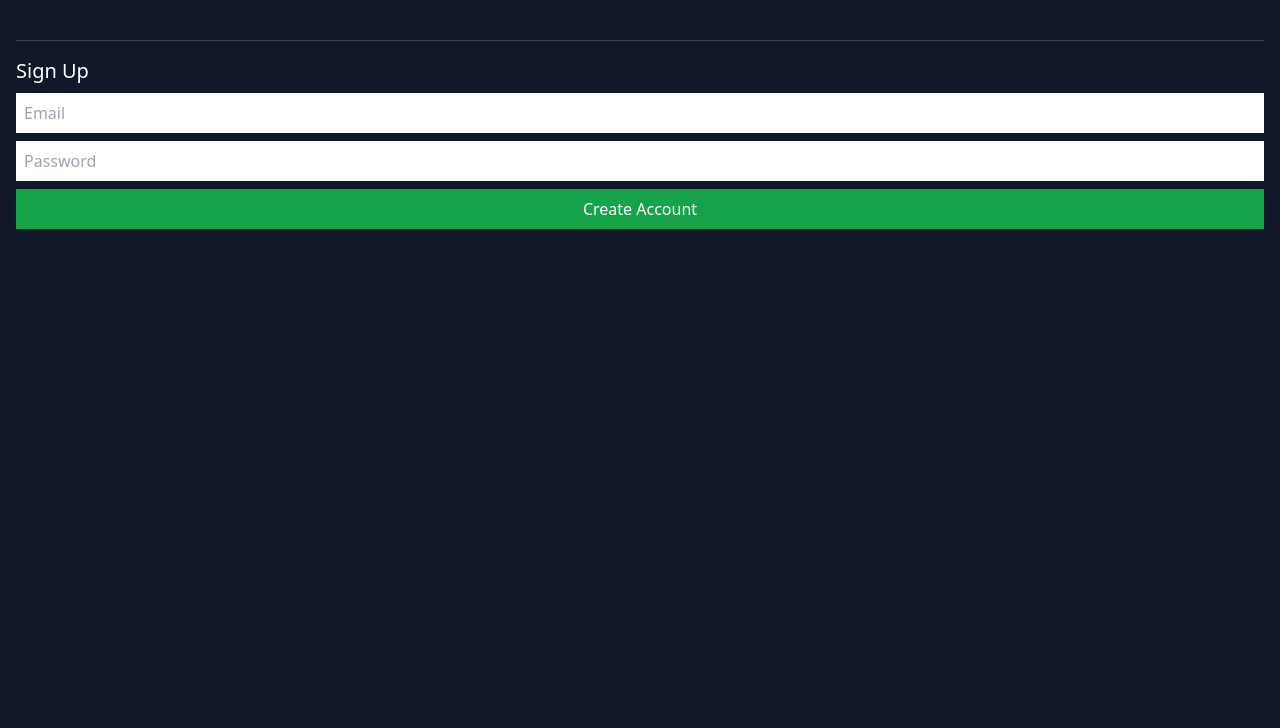
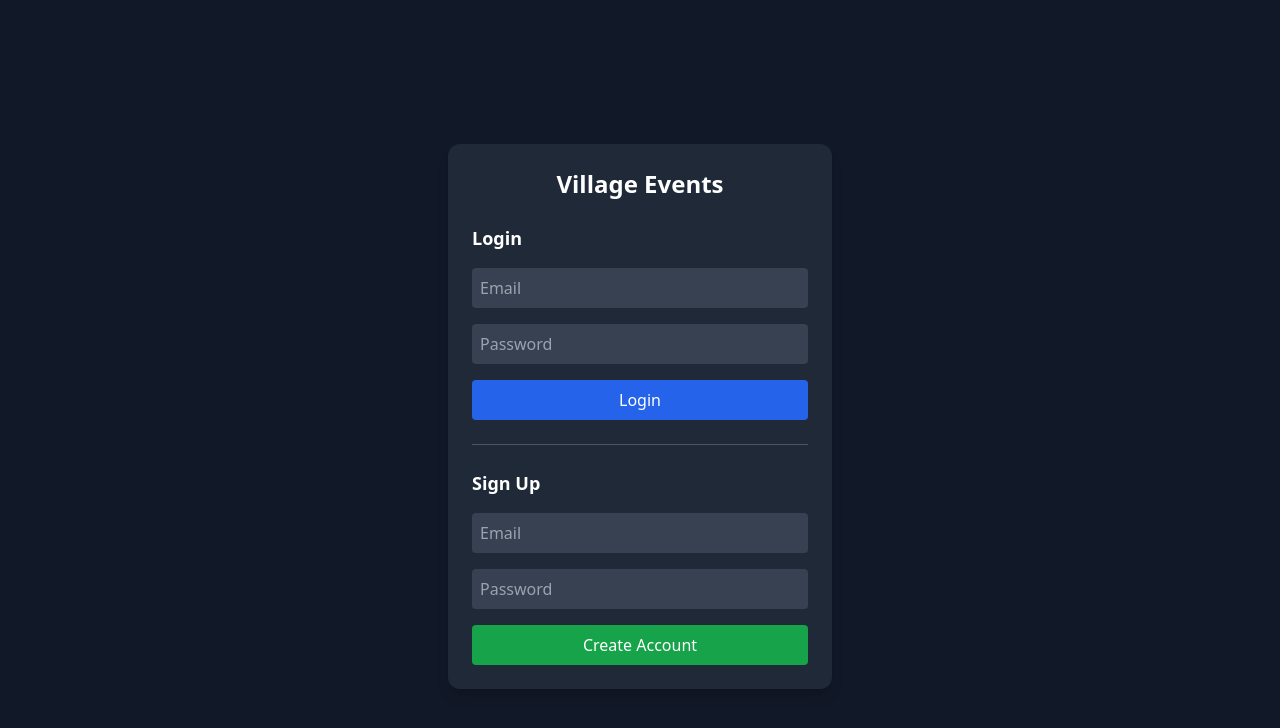
Before and after one commit to Gabriel-obi/village-events-app, a website: page public/index.html in a window 1280 px wide. Drawn offline with nearby package versions, Linux system fonts and the light colour scheme.

Commit message:
Add login and signup UI

```diff
--- a/public/index.html
+++ b/public/index.html
@@ -16,31 +16,75 @@
 
 <body class="bg-gray-900 text-white p-4">
 
-  <div id="authSection">
-  <div class="mt-6 border-t border-gray-700 pt-4">
-  <h2 class="text-xl mb-2">Sign Up</h2>
+  <!-- AUTH SECTION -->
+<div
+  id="authSection"
+  class="min-h-screen flex items-center justify-center bg-gray-900 text-white"
+>
+  <div class="w-full max-w-sm bg-gray-800 p-6 rounded-xl shadow-lg">
 
-  <form id="signupForm">
+    <h1 class="text-2xl font-bold text-center mb-6">Village Events</h1>
+
+    <!-- LOGIN -->
+    <form id="loginForm" class="space-y-4">
+      <h2 class="text-lg font-semibold">Login</h2>
+
+      <input
+        id="loginEmail"
+        type="email"
+        placeholder="Email"
+        required
+        class="w-full p-2 rounded bg-gray-700 text-white outline-none"
+      />
+
+      <input
+        id="loginPassword"
+        type="password"
+        placeholder="Password"
+        required
+        class="w-full p-2 rounded bg-gray-700 text-white outline-none"
+      />
+
+      <button
+        type="submit"
+        class="w-full bg-blue-600 hover:bg-blue-700 transition p-2 rounded"
+      >
+        Login
+      </button>
+    </form>
+
+    <!-- DIVIDER -->
+    <div class="my-6 border-t border-gray-600"></div>
+
+    <!-- SIGN UP -->
+    <form id="signupForm" class="space-y-4">
+      <h2 class="text-lg font-semibold">Sign Up</h2>
+
       <input
         id="signupEmail"
         type="email"
         placeholder="Email"
-      class="block mb-2 p-2 w-full text-black"
         required
+        class="w-full p-2 rounded bg-gray-700 text-white outline-none"
       />
 
       <input
         id="signupPassword"
         type="password"
         placeholder="Password"
-      class="block mb-2 p-2 w-full text-black"
         required
+        class="w-full p-2 rounded bg-gray-700 text-white outline-none"
       />
 
-    <button class="bg-green-600 px-4 py-2 w-full">
+      <button
+        type="submit"
+        class="w-full bg-green-600 hover:bg-green-700 transition p-2 rounded"
+      >
         Create Account
       </button>
     </form>
+
+  </div>
 </div>
 
   <div id="dashboard" class="hidden">
```
Lines whose indentation alone changed are shown as unchanged.
